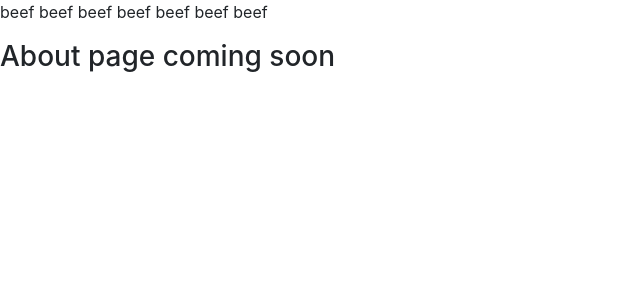
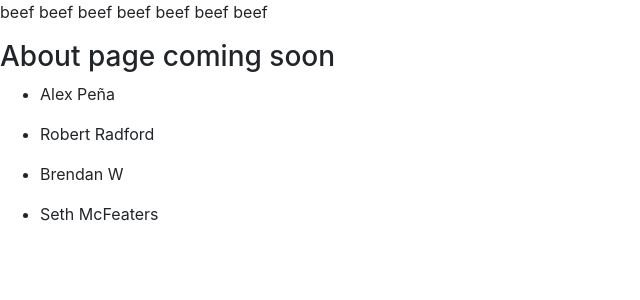
Before and after one commit to Meals-on-Wheels/food_truck_locator, a Django app: page /about/ in a window 1280 px wide. Shown: the part 96-396 px from the top of the page, without its empty margins (0-640 px from the left). Run offline with Django 3.2, Linux system fonts and the light colour scheme; some libraries are stand-ins or nearby versions.

Commit message:
added about page content

```diff
--- a/templates/about.html
+++ b/templates/about.html
@@ -3,5 +3,23 @@
 {% block content %}
 
 <h3>About page coming soon</h3>
+<ul>
+    <li>
+        <a href="https://avatars0.githubusercontent.com/u/57465115?s=460&u=36cdd80640a8ef305d449d562d1bf06c9123d0b5&v=4"></a>
+        <p>Alex Peña</p>
+    </li>
+    <li>
+        <a href="https://avatars3.githubusercontent.com/u/60657749?s=460&u=5ea2b9e17958656e6bbc0d42cf82cb1fbb208890&v=4"></a>
+        <p>Robert Radford</p>
+    </li>
+    <li>
+        <a href="https://avatars3.githubusercontent.com/u/69772052?s=460&u=8de5332c57e254b66d1bb476d922b9002f06f026&v=4"></a>
+        <p>Brendan W</p>
+    </li>
+    <li>
+        <a href="https://avatars0.githubusercontent.com/u/69817330?s=460&u=3e3b37d0574c406899bc786c15af9521d8cb6db6&v=4"></a>
+        <p>Seth McFeaters</p>
+    </li>
+</ul>
 
 {% endblock content %}
--- a/truck/google_api/google_map_maker.js
+++ b/truck/google_api/google_map_maker.js
@@ -9,7 +9,7 @@ function initMap() {
         var marker = new google.maps.Marker({
             position: prop.coordinates, // Passing the coordinates
             map: map, //Map that we need to add
-            draggarble: false// If set to true you can drag the marker
+            draggarble: true// If set to true you can drag the marker
         });
 
         if (prop.iconImage) { marker.setIcon(prop.iconImage); }
```
